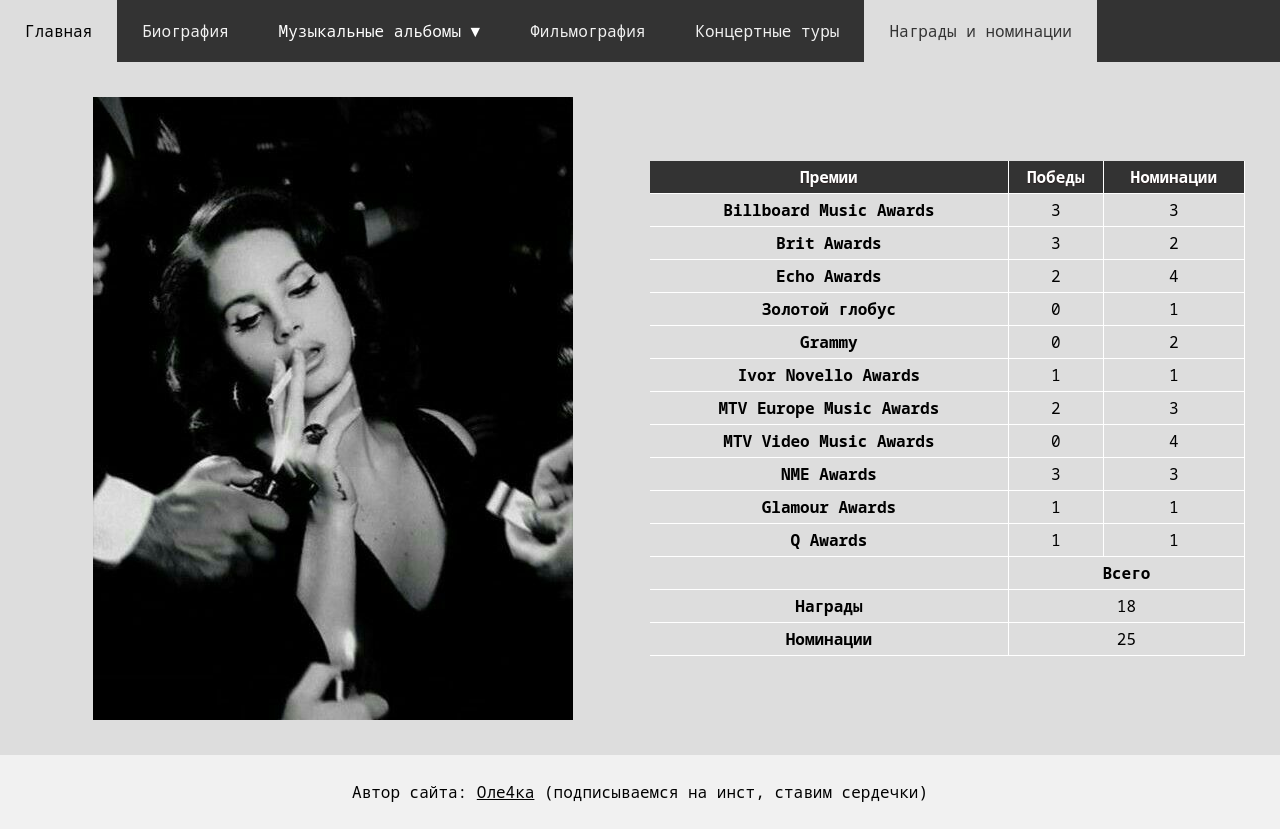
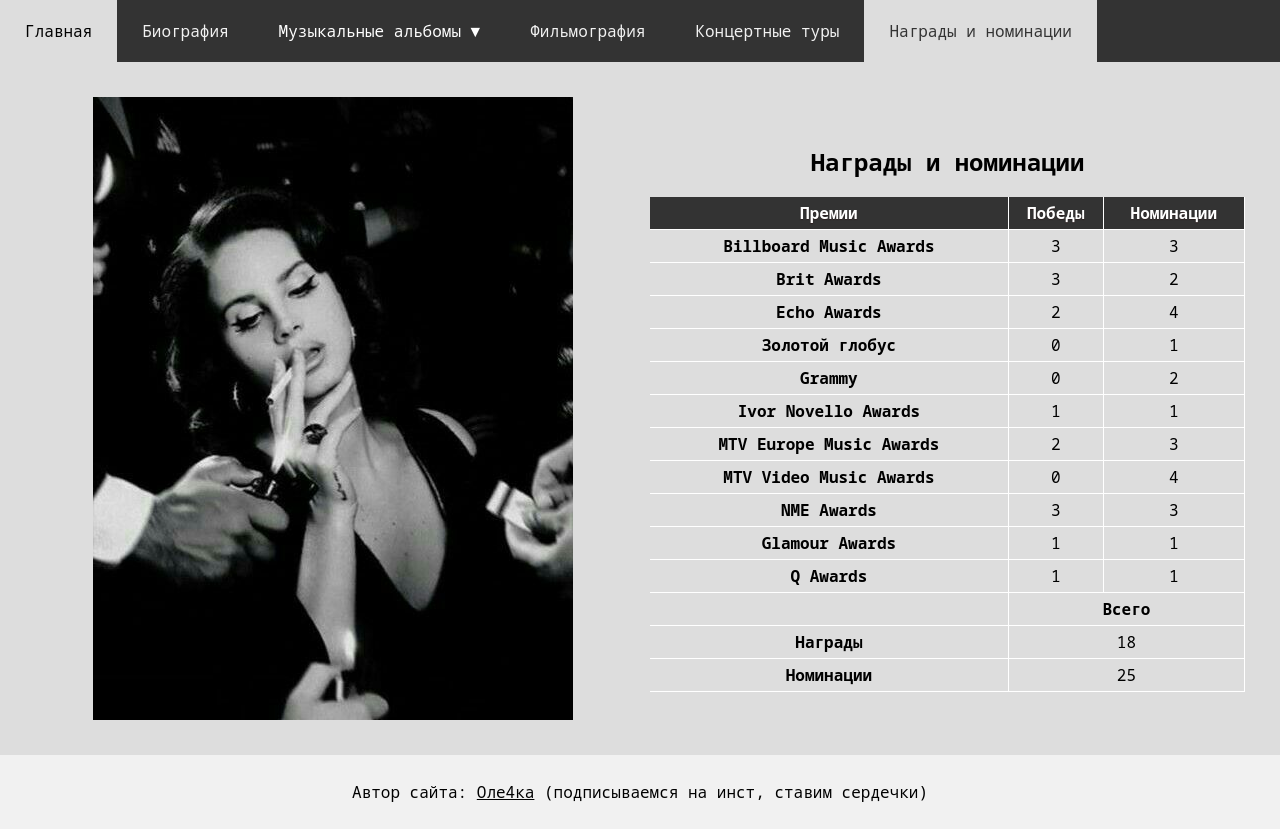
Before and after one commit to loaymoolb/godessdelrey, a plain HTML site: page awards.html in a window 1280 px wide. Drawn offline with Linux system fonts and the light colour scheme.

Commit message:
Update awards.html

```diff
--- a/awards.html
+++ b/awards.html
@@ -3,7 +3,7 @@
 <head>
     <meta charset="UTF-8">
     <meta name="viewport" content="width=device-width, initial-scale=1.0">
-    <title>Lana Del Ray</title>
+    <title>Награды и номинации</title>
     <link rel="shortcut icon" href="favicon.ico" type="image/x-icon">
     <link rel="stylesheet" href="css\style.css">
     <link rel="shortcut icon" href="img\favicon.ico">
@@ -40,6 +40,7 @@
         <div class="row">
             <div class="column"><img src="img/awards.jpg" alt=""></div>
             <div class="column">
+                <h2>Награды и номинации</h2>
                 <table>
                     <tr>
                         <th>Премии</th>
```
